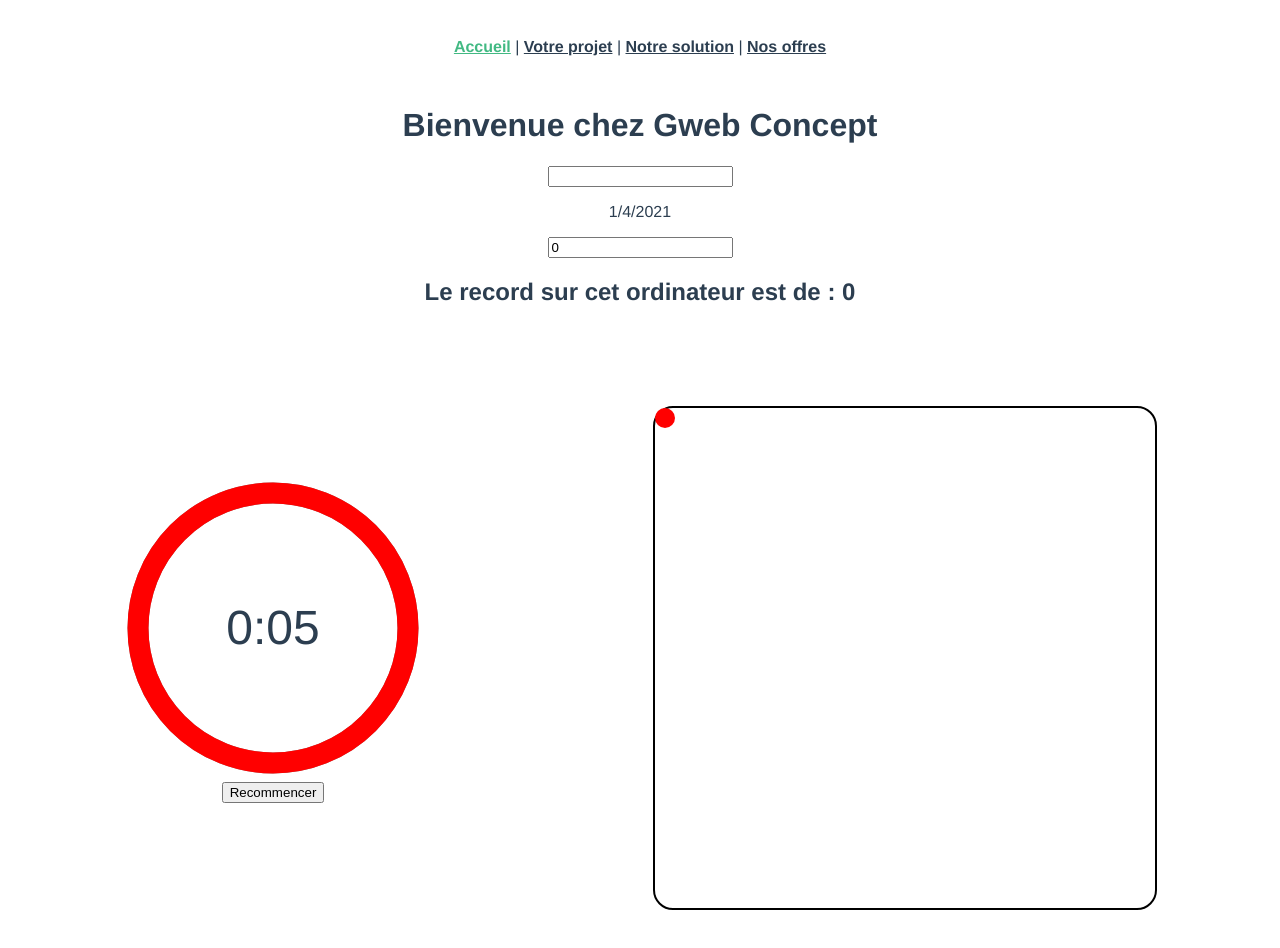
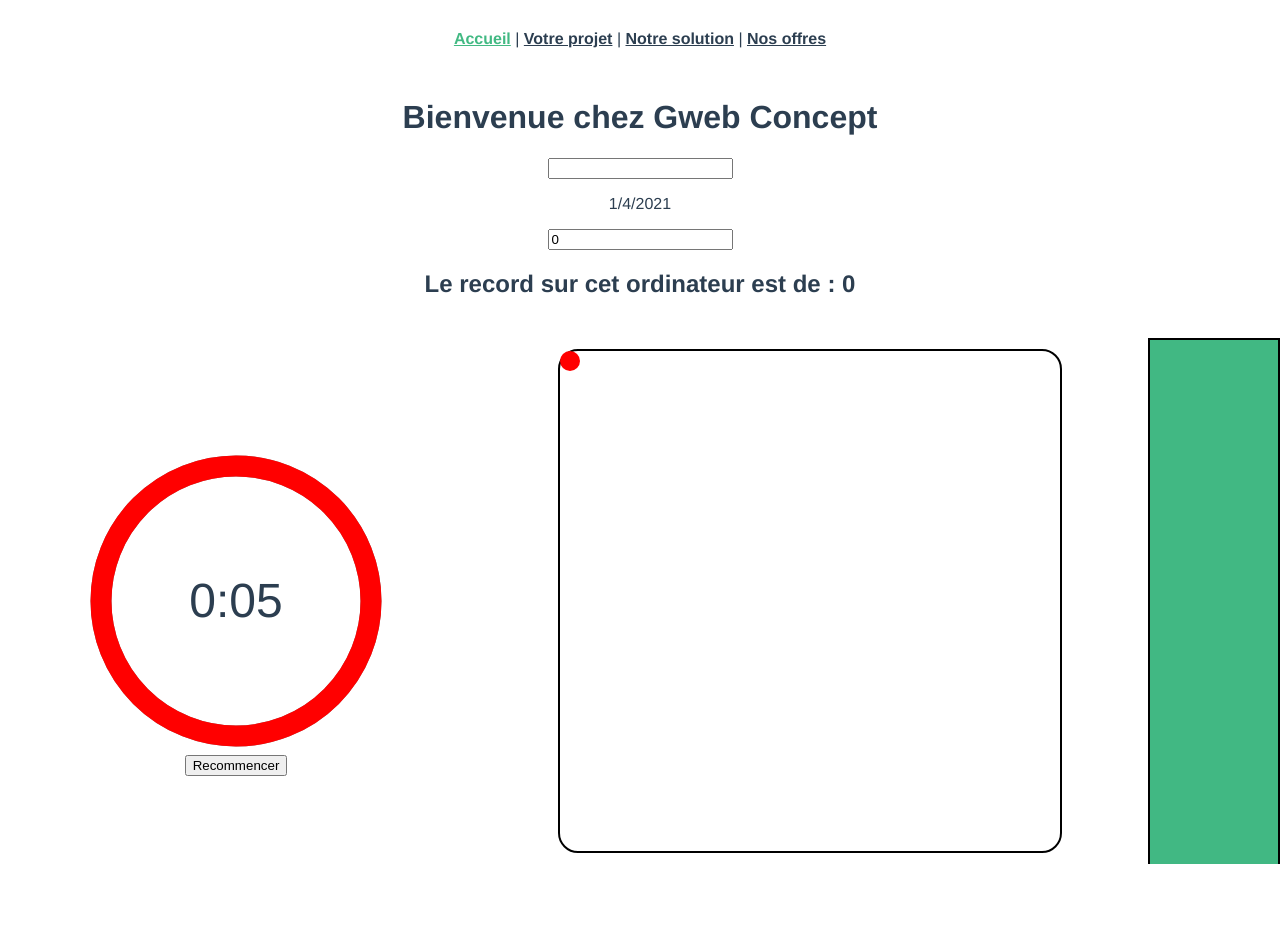
Before and after one commit to guillaumeC76/Gweb-Concept-VueJs, a Vue app: page /#/ in a window 1280 px wide. Shown: the top 948 px of the page. After the commit the page ends 904 px from the top, so only its background shows below. Built offline with nearby package versions, Linux system fonts and the light colour scheme.

Commit message:
Ajout du tableau de bord

```diff
--- a/src/views/Accueil.vue
+++ b/src/views/Accueil.vue
@@ -43,8 +43,11 @@
       <div ref="main" class="main">
         <div ref="box" class="box" @click="random()"></div>
       </div>
+
       <div class="resultat">
-        <p v-for="resultat in resultats" :key="resultat.message">{{ resultat.message }}</p>
+        <h3 class="result" v-for="resultat in resultats" :key="resultat">
+          {{ resultat }} {{ record }}
+        </h3>
       </div>
     </div>
   </div>
@@ -89,12 +92,12 @@
       timerInterval: null,
       activate: false,
       record: localStorage.getItem("recordDeClique"),
-      resultats: [
-        {
-          message: JSON.parse(localStorage.getItem("resultat")),
-        },
-      ],
+      resultats: [],
     };
+  },
+  mounted() {
+    if (localStorage.getItem("resultat"))
+      this.resultats = JSON.parse(localStorage.getItem("resultat"));
   },
   methods: {
     random() {
@@ -124,8 +127,8 @@
     },
     onTimesUp() {
       clearInterval(this.timerInterval);
-      this.resultats.push({message: this.clique})
-      localStorage.setItem("resultat", JSON.stringify(this.resultats) );
+      this.resultats.unshift(this.clique);
+      localStorage.setItem("resultat", JSON.stringify(this.resultats));
       if (this.clique > this.record) {
         window.alert(
           "Votre nombre de cliques est de : " +
@@ -155,7 +158,7 @@
 
     newGame() {
       document.location.reload();
-      localStorage.clear();
+      //localStorage.clear();
     },
   },
   watch: {
@@ -210,6 +213,10 @@
 </script>
 
 <style lang="scss">
+body {
+  margin: 0;
+}
+
 .theFlex {
   display: flex;
   align-items: center;
@@ -228,7 +235,21 @@
   display: flex;
   align-items: center;
   flex-direction: column;
-  padding: 20px 0;
+  background-color: rgb(65, 184, 131);
+  color: white;
+  overflow-y: hidden;
+  width: 10%;
+  height: 524px;
+  border: 2px solid black;
+  border-bottom: none;
+}
+
+.result {
+  margin: 0;
+  width: 100%;
+  padding: 12px 0;
+  border-bottom: 2px solid black;
+  transition: 1s;
 }
 
 .main {
@@ -236,7 +257,7 @@
   height: 500px;
   border: 2px solid black;
   border-radius: 20px;
-  margin: 60px auto 0 auto;
+  margin: 0 auto;
   display: block;
   position: relative;
   cursor: crosshair;
```
